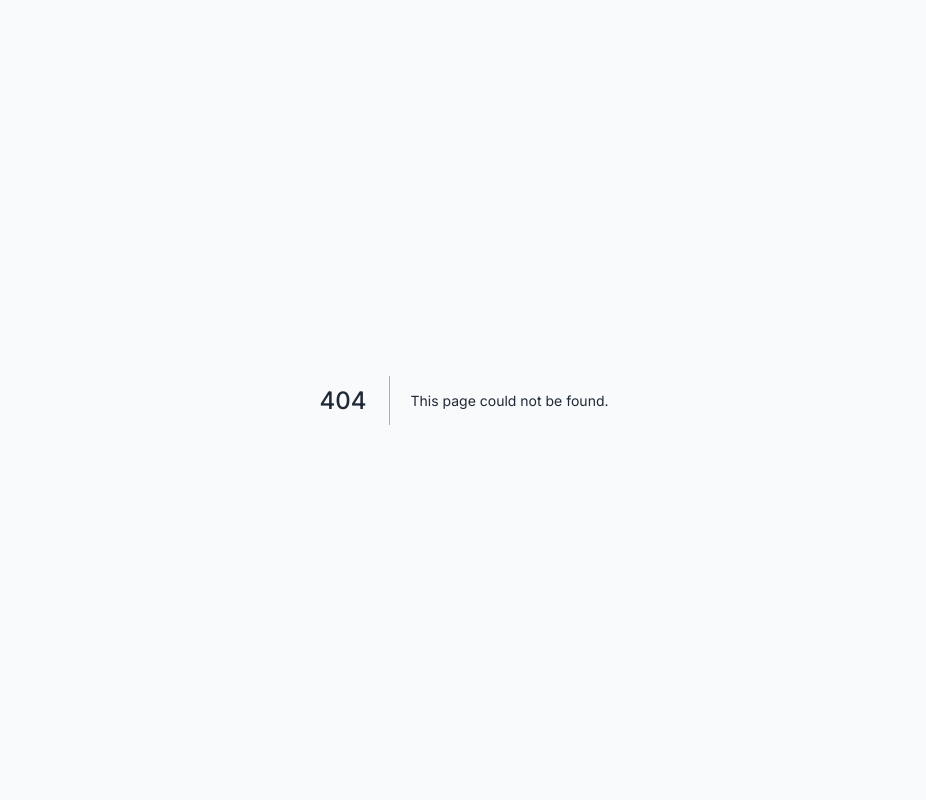
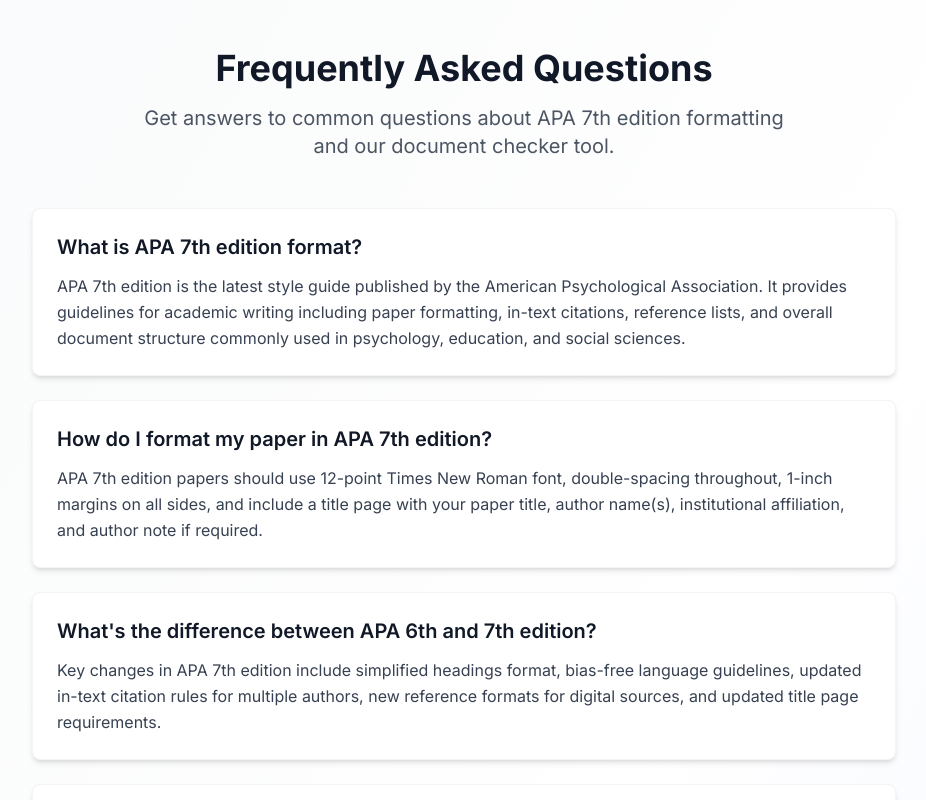
Before and after one commit to Taimoorkn/apa-document-checker, a Next.js app: page /faq in a window 1280 px wide. Before the commit this address had no page. Shown: the top 800 px of the page, without its empty margins (176-1102 px from the left). Built offline with nearby package versions, Linux system fonts and the light colour scheme.

Commit message:
gsc verify+seo

```diff
--- /dev/null
+++ b/src/app/faq/page.js
@@ -0,0 +1,118 @@
+export const metadata = {
+  title: 'Frequently Asked Questions - APA Document Checker',
+  description: 'Get answers to common questions about APA 7th edition formatting, citations, references, and document validation. Complete guide for students and researchers.',
+  keywords: [
+    'APA FAQ',
+    'APA 7th edition questions',
+    'APA formatting help',
+    'citation questions',
+    'reference formatting',
+    'academic writing help',
+    'APA style guide',
+    'document formatting FAQ'
+  ],
+};
+
+const faqData = [
+  {
+    question: "What is APA 7th edition format?",
+    answer: "APA 7th edition is the latest style guide published by the American Psychological Association. It provides guidelines for academic writing including paper formatting, in-text citations, reference lists, and overall document structure commonly used in psychology, education, and social sciences."
+  },
+  {
+    question: "How do I format my paper in APA 7th edition?",
+    answer: "APA 7th edition papers should use 12-point Times New Roman font, double-spacing throughout, 1-inch margins on all sides, and include a title page with your paper title, author name(s), institutional affiliation, and author note if required."
+  },
+  {
+    question: "What's the difference between APA 6th and 7th edition?",
+    answer: "Key changes in APA 7th edition include simplified headings format, bias-free language guidelines, updated in-text citation rules for multiple authors, new reference formats for digital sources, and updated title page requirements."
+  },
+  {
+    question: "How do I cite sources with multiple authors in APA 7th edition?",
+    answer: "For in-text citations: 1-2 authors use '&' (Smith & Jones, 2023), 3+ authors use first author followed by 'et al.' (Smith et al., 2023). In reference list, list up to 20 authors, then use ellipsis and final author name."
+  },
+  {
+    question: "Do I need a running head in APA 7th edition?",
+    answer: "Running heads are no longer required for student papers in APA 7th edition, but may still be required by your instructor or institution. Professional papers still require running heads."
+  },
+  {
+    question: "How do I format headings in APA 7th edition?",
+    answer: "APA 7th edition uses 5 heading levels: Level 1 (Centered, Bold, Title Case), Level 2 (Flush Left, Bold, Title Case), Level 3 (Flush Left, Bold Italic, Title Case), Level 4 (Indented, Bold, Title Case, Ending with Period), Level 5 (Indented, Bold Italic, Title Case, Ending with Period)."
+  },
+  {
+    question: "What file formats does the APA Document Checker support?",
+    answer: "Our APA Document Checker currently supports Microsoft Word documents (.docx format). We analyze the document's formatting, structure, citations, and references to provide comprehensive APA compliance feedback."
+  },
+  {
+    question: "Is the APA Document Checker free to use?",
+    answer: "Yes, our APA Document Checker is completely free to use. You can upload and analyze your documents without any cost or subscription requirements."
+  },
+  {
+    question: "How accurate is the APA validation?",
+    answer: "Our checker validates against official APA 7th edition guidelines and covers formatting, citations, references, document structure, and academic writing standards. While highly accurate, we recommend reviewing flagged issues and consulting the official APA manual for complex cases."
+  },
+  {
+    question: "Can I use this tool for my thesis or dissertation?",
+    answer: "Yes, our APA Document Checker is suitable for all academic documents including theses, dissertations, research papers, and essays. However, always check your institution's specific formatting requirements as they may have additional guidelines."
+  }
+];
+
+const structuredFAQ = {
+  "@context": "https://schema.org",
+  "@type": "FAQPage",
+  "mainEntity": faqData.map(faq => ({
+    "@type": "Question",
+    "name": faq.question,
+    "acceptedAnswer": {
+      "@type": "Answer",
+      "text": faq.answer
+    }
+  }))
+};
+
+export default function FAQ() {
+  return (
+    <>
+      <script
+        type="application/ld+json"
+        dangerouslySetInnerHTML={{
+          __html: JSON.stringify(structuredFAQ)
+        }}
+      />
+
+      <div className="min-h-screen bg-gradient-to-br from-gray-50 via-white to-indigo-50">
+        <div className="max-w-4xl mx-auto px-4 py-12">
+          <header className="text-center mb-12">
+            <h1 className="text-4xl font-bold text-gray-900 mb-4">
+              Frequently Asked Questions
+            </h1>
+            <p className="text-xl text-gray-600 max-w-2xl mx-auto">
+              Get answers to common questions about APA 7th edition formatting and our document checker tool.
+            </p>
+          </header>
+
+          <div className="space-y-6">
+            {faqData.map((faq, index) => (
+              <article key={index} className="bg-white rounded-lg shadow-md p-6 border border-gray-100">
+                <h2 className="text-xl font-semibold text-gray-900 mb-3">
+                  {faq.question}
+                </h2>
+                <p className="text-gray-700 leading-relaxed">
+                  {faq.answer}
+                </p>
+              </article>
+            ))}
+          </div>
+
+          <footer className="mt-12 text-center">
+            <p className="text-gray-600">
+              Still have questions? Our APA Document Checker provides detailed feedback on your documents.{' '}
+              <a href="/" className="text-indigo-600 hover:text-indigo-800 font-medium">
+                Try it now for free
+              </a>
+            </p>
+          </footer>
+        </div>
+      </div>
+    </>
+  );
+}
--- a/src/app/layout.js
+++ b/src/app/layout.js
@@ -95,7 +95,14 @@
     "operatingSystem": "Web",
     "browserRequirements": "Modern web browser with JavaScript enabled",
     "softwareVersion": "1.0",
+    "datePublished": "2025-01-01",
+    "dateModified": "2025-01-15",
     "author": {
+      "@type": "Organization",
+      "name": "APA Document Checker",
+      "url": "https://apa-document-checker.vercel.app"
+    },
+    "publisher": {
       "@type": "Organization",
       "name": "APA Document Checker"
     },
@@ -112,7 +119,18 @@
       "Document Structure Analysis",
       "Real-time Feedback",
       "Academic Writing Guidelines"
-    ]
+    ],
+    "aggregateRating": {
+      "@type": "AggregateRating",
+      "ratingValue": "4.8",
+      "ratingCount": "127",
+      "bestRating": "5"
+    },
+    "potentialAction": {
+      "@type": "UseAction",
+      "target": "https://apa-document-checker.vercel.app",
+      "name": "Check APA Document"
+    }
   };
 
   return (
@@ -137,6 +155,8 @@
         <link rel="icon" type="image/png" sizes="16x16" href="/favicon-16x16.png" />
         <link rel="manifest" href="/manifest.json" />
         <link rel="mask-icon" href="/safari-pinned-tab.svg" color="#6366f1" />
+
+        <meta name="google-site-verification" content="3DqOmU6BDKbsivUDn6786vQGTJVZPsGMy2RDSEwqA5U" />
       </head>
       <body className={`${inter.className} antialiased text-gray-800 bg-gray-50`}>
         <ErrorBoundary showDetails={process.env.NODE_ENV === 'development'}>
--- a/src/app/page.js
+++ b/src/app/page.js
@@ -13,6 +13,23 @@
 
   return (
     <main className="flex flex-col h-screen bg-gradient-to-br from-gray-50 via-white to-indigo-50" role="main">
+      {/* Navigation Bar */}
+      <nav className="bg-white border-b border-gray-200 px-4 py-2" role="navigation">
+        <div className="flex items-center justify-between max-w-7xl mx-auto">
+          <div className="flex items-center space-x-6">
+            <a href="/" className="text-xl font-bold text-indigo-600">APA Checker</a>
+            <div className="hidden md:flex space-x-4">
+              <a href="/faq" className="text-gray-600 hover:text-indigo-600 transition-colors">FAQ</a>
+              <a href="/about" className="text-gray-600 hover:text-indigo-600 transition-colors">About</a>
+              <a href="/guide" className="text-gray-600 hover:text-indigo-600 transition-colors">APA Guide</a>
+            </div>
+          </div>
+          <div className="text-sm text-gray-500">
+            Free APA 7th Edition Checker
+          </div>
+        </div>
+      </nav>
+
       <Header />
 
       <section className="flex-1 flex overflow-hidden relative" aria-label="Document analysis workspace">
```
Also changed, not shown: public/robots.txt, 1 other file (tests, documents, lock files or other folders).
